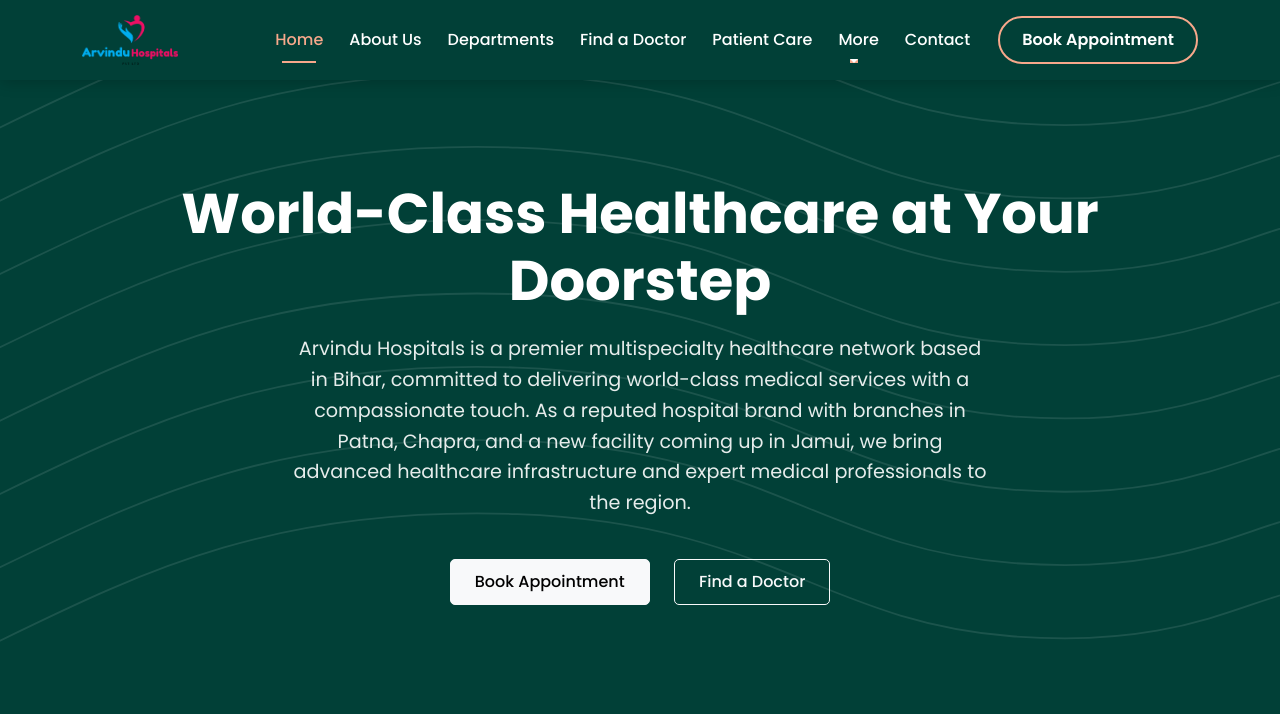
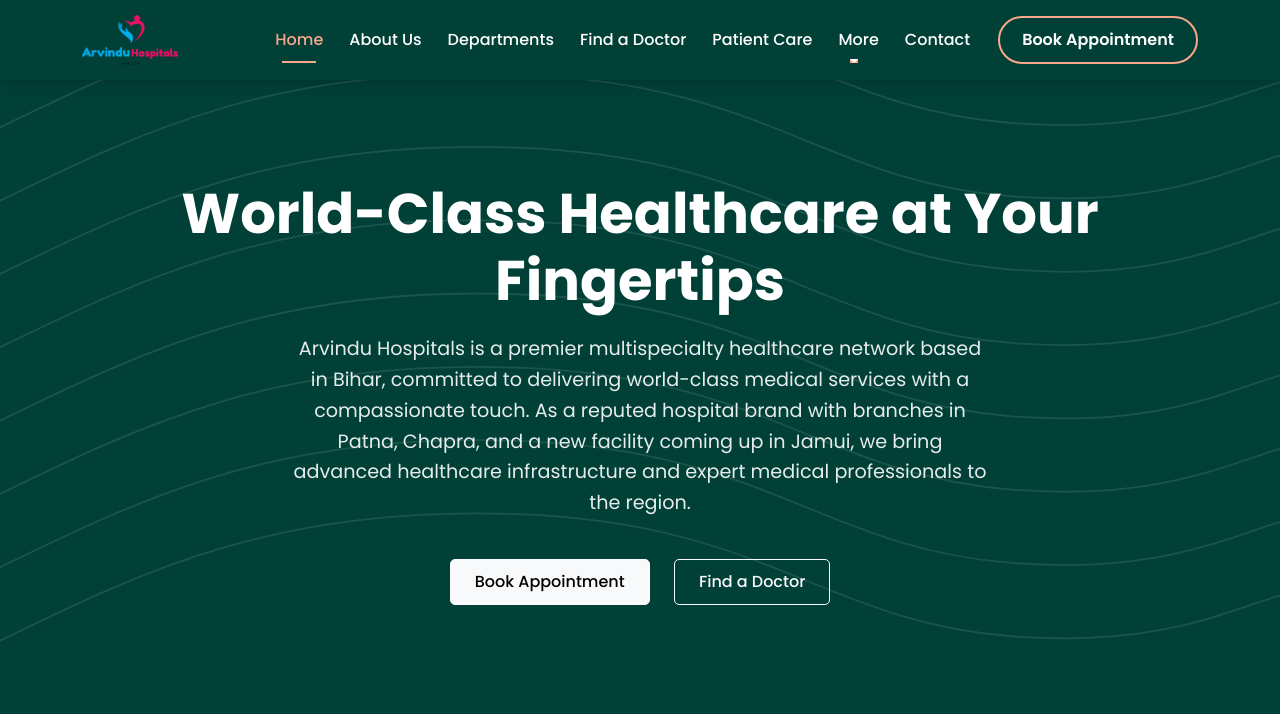
Before and after one commit to kumaranujranchi/ArvindusHospital, a Flask app: page / in a window 1280 px wide. Shown: the top 714 px of the page. Run offline with Flask 3, Linux system fonts and the light colour scheme; some web fonts are replaced.

Commit message:
Update website headline to "World-Class Healthcare at Your Fingertips"
Replit-Commit-Author: Agent
Replit-Commit-Session-Id: 35033c9e-9100-4ca9-a631-367accd4a0db
Replit-Commit-Screenshot-Url: https://storage.googleapis.com/screenshot-production-us-central1/0b021c9d-7ec7-4f9b-aaca-3fc471f9ec0f/9c9aa428-f71c-470b-ae32-b12dcd8580b4.jpg

```diff
--- a/templates/index.html
+++ b/templates/index.html
@@ -8,7 +8,7 @@
     <div class="container">
         <div class="row">
             <div class="col-lg-12 text-center">
-                <h1>World-Class Healthcare at Your Doorstep</h1>
+                <h1>World-Class Healthcare at Your Fingertips</h1>
                 <p>Arvindu Hospitals is a premier multispecialty healthcare network based in Bihar, committed to delivering world-class medical services with a compassionate touch. As a reputed hospital brand with branches in Patna, Chapra, and a new facility coming up in Jamui, we bring advanced healthcare infrastructure and expert medical professionals to the region.</p>
                 <div class="hero-btns">
                     <a href="{{ url_for('appointment') }}" class="btn btn-light">Book Appointment</a>
```
Also changed, not shown: attached_assets/image_1743357296330.png (added).
